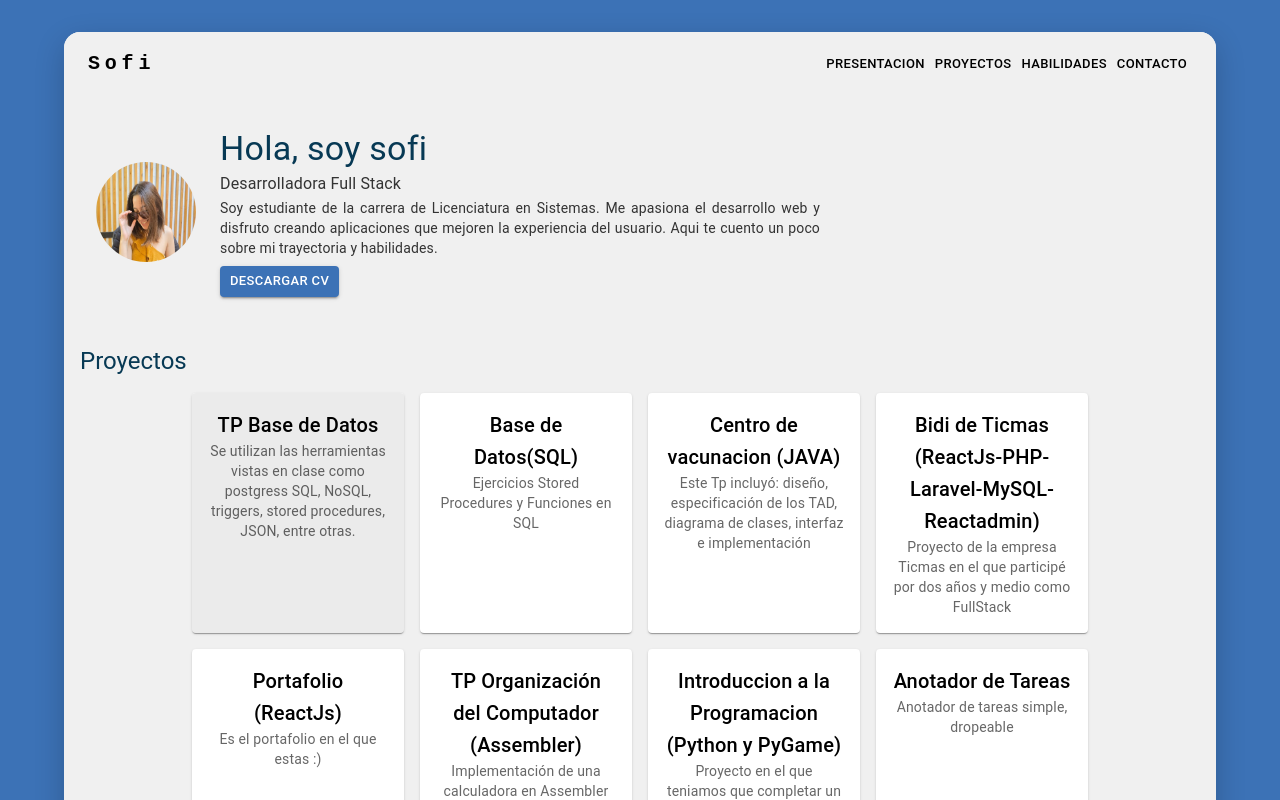
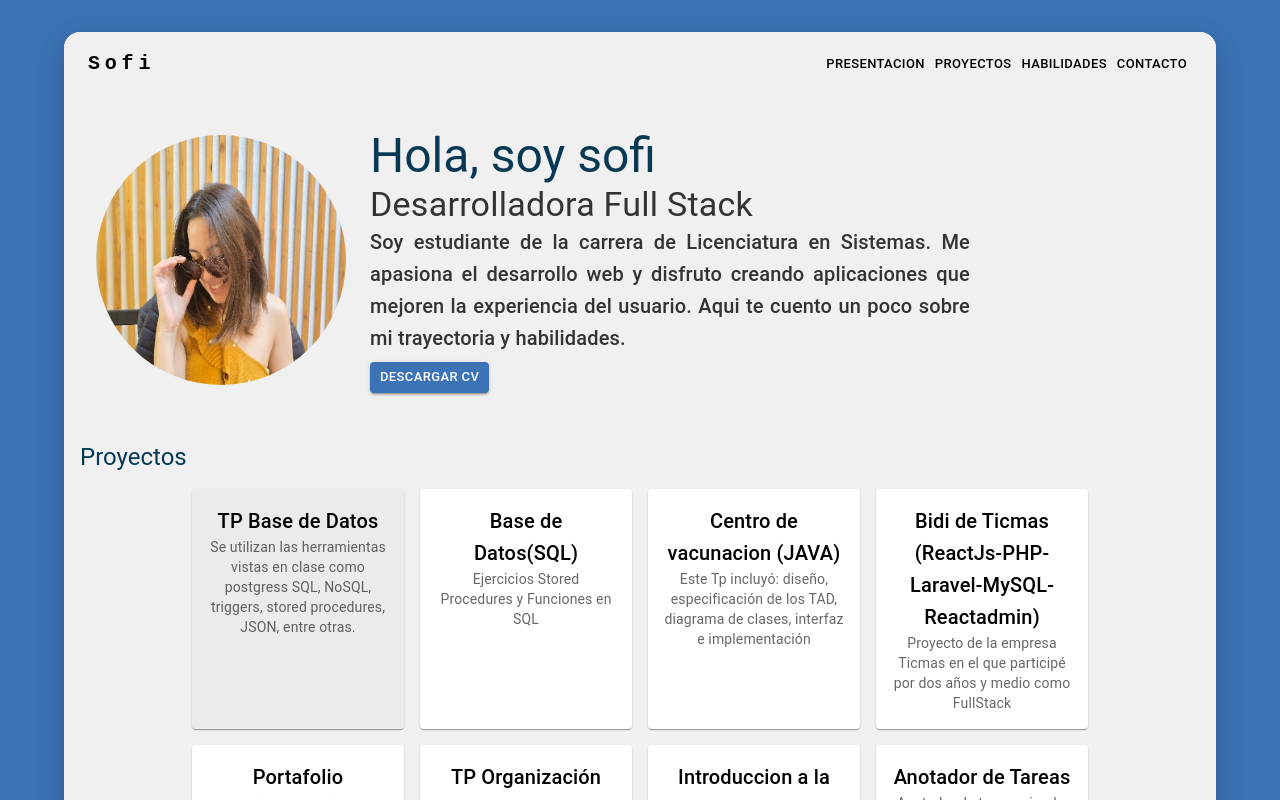
Before and after one commit to sofiAlcaraz/PortafolioReactJS, a React (Vite) app: page / in a window 1280 px wide. Shown: the top 800 px of the page. Built offline with nearby package versions, Linux system fonts and the light colour scheme.

Commit message:
change style

```diff
--- a/src/components/Presentation.jsx
+++ b/src/components/Presentation.jsx
@@ -17,8 +17,8 @@ const Presentation = () => {
         src={"/yo.jpg"}
         alt="Logo"
         sx={{
-          width: "100px",
-          height: "100px",
+          width: "250px",
+          height: "250px",
           borderRadius: "50%",
         }}
       />
@@ -31,13 +31,13 @@ const Presentation = () => {
           justifyContent: "flex-start",
         }}
       >
-        <Typography variant="h4" align="justify" sx={{ color: "#073954" }}>
+        <Typography variant="h3" align="justify" sx={{ color: "#073954" }}>
           Hola, soy sofi
         </Typography>
-        <Typography variant="subtitle1" align="justify" sx={{ color: "#333" }}>
+        <Typography variant="h4" align="justify" sx={{ color: "#333" }}>
           Desarrolladora Full Stack
         </Typography>
-        <Typography variant="body2" align="justify" sx={{ color: "#333" }}>
+        <Typography variant="h6" align="justify" sx={{ color: "#333" }}>
           Soy estudiante de la carrera de Licenciatura en Sistemas. Me apasiona
           el desarrollo web y disfruto creando aplicaciones que mejoren la
           experiencia del usuario. Aqui te cuento un poco sobre mi trayectoria y
```
